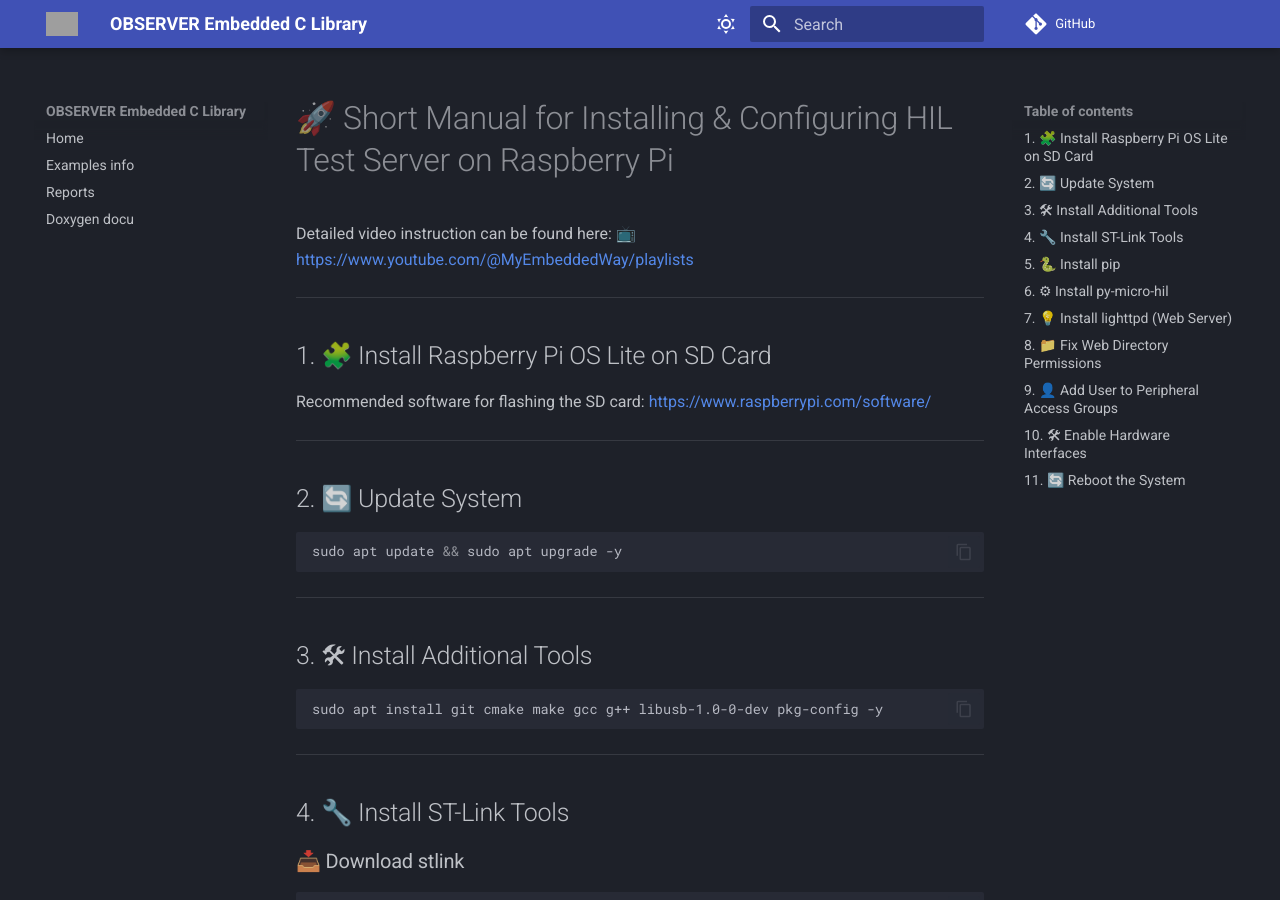
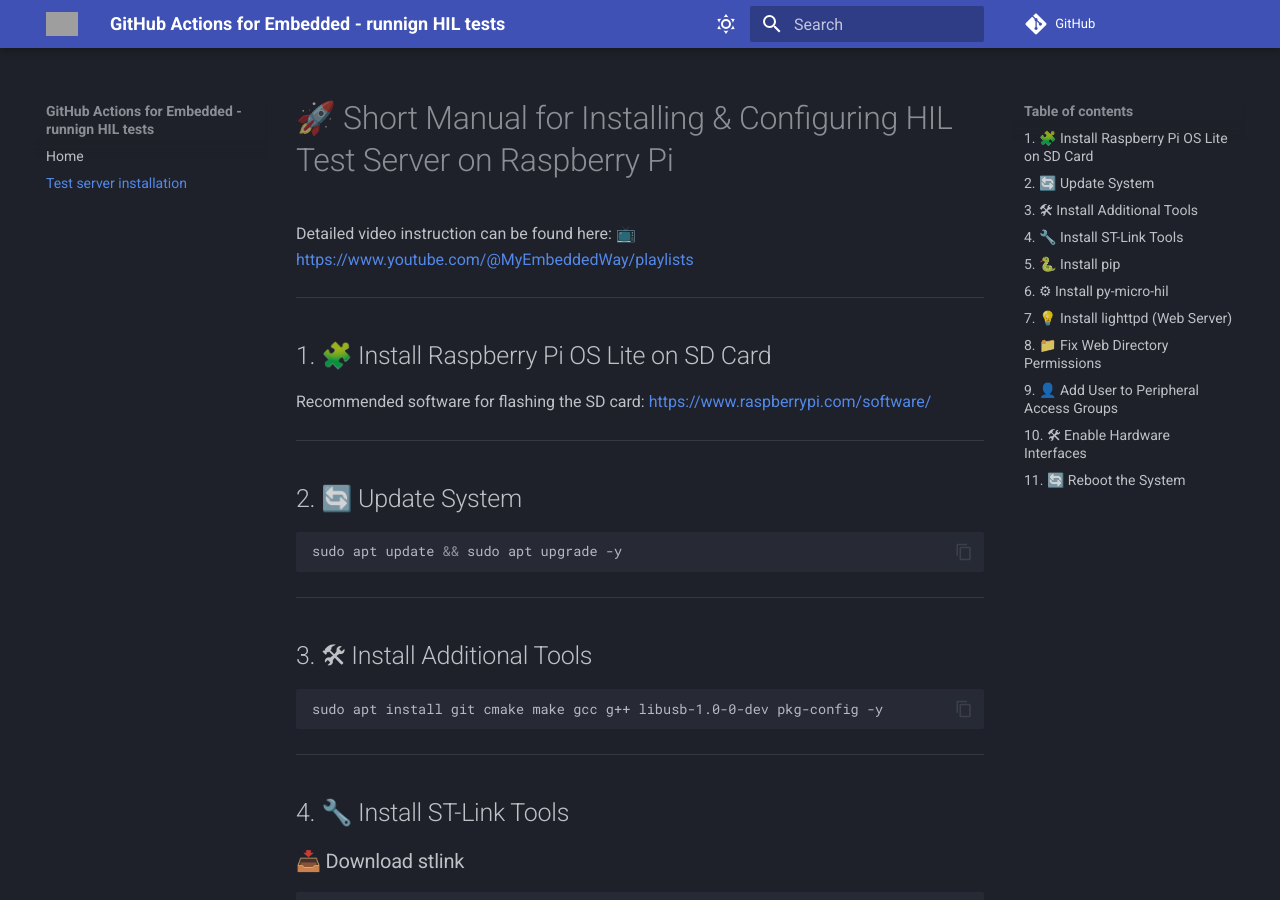
Before and after one commit to niwciu/GHA_HIL, an MkDocs documentation site: the page built from docs/hil_server_installation_manual.md, in a window 1280 px wide and 900 px high. Built offline with MkDocs 1.6.1 and Material for MkDocs 9.7.7, drawn with Linux system fonts in a browser that asks for light colours; comment, search, counter and statistics services are not loaded; grey boxes are pictures that could not be loaded.

Commit message:
Added repo webpage deploy workflow

```diff
--- a/mkdocs.yml
+++ b/mkdocs.yml
@@ -1,8 +1,8 @@
-site_name: OBSERVER Embedded C Library
-site_description: Automatycznie generowana z README.md + raporty
-site_url: https://niwciu.github.io/OBSERVER/
-repo_url: https://github.com/niwciu/OBSERVER
-
+site_name: GitHub Actions for Embedded - runnign HIL tests
+site_description: Webpage with support materials for tutorials on running HIL tests using GitHub Actions.
+site_url: https://niwciu.github.io/GHA_HIL
+repo_url: https://github.com/niwciu/GHA_HIL
+site_author: niwciu
 
 theme:
   name: material
@@ -37,6 +37,7 @@
         name: Light mode
       primary: blue
       accent: deep orange
+
 markdown_extensions:
   - attr_list
   - pymdownx.emoji:
@@ -63,17 +64,17 @@
 
 nav:
   - Home: README.md
-  - Examples info: examples/README.md
-  - Reports: reports.md
-  - Doxygen docu: doxygen/observer_lib_doc/html/index.html
+  - Test server installation: hil_server_installation_manual.md
+
 
 extra:
   social:
     - icon: fontawesome/brands/github
-      link: https://github.com/niwciu/OBSERVER
+      link: https://github.com/niwciu/GHA_HIL
     - icon: fontawesome/solid/envelope
       link: mailto:niwciu@gmail.com
     - icon: simple/youtube
       link: https://www.youtube.com/@MyEmbeddedWay/videos
-
+plugins:
+  - search
 copyright: Copyright &copy; 2025 niwciu
```
Also changed, not shown: README.md (renamed from ReadMe.md, +1 -1 lines), 1 other file.
